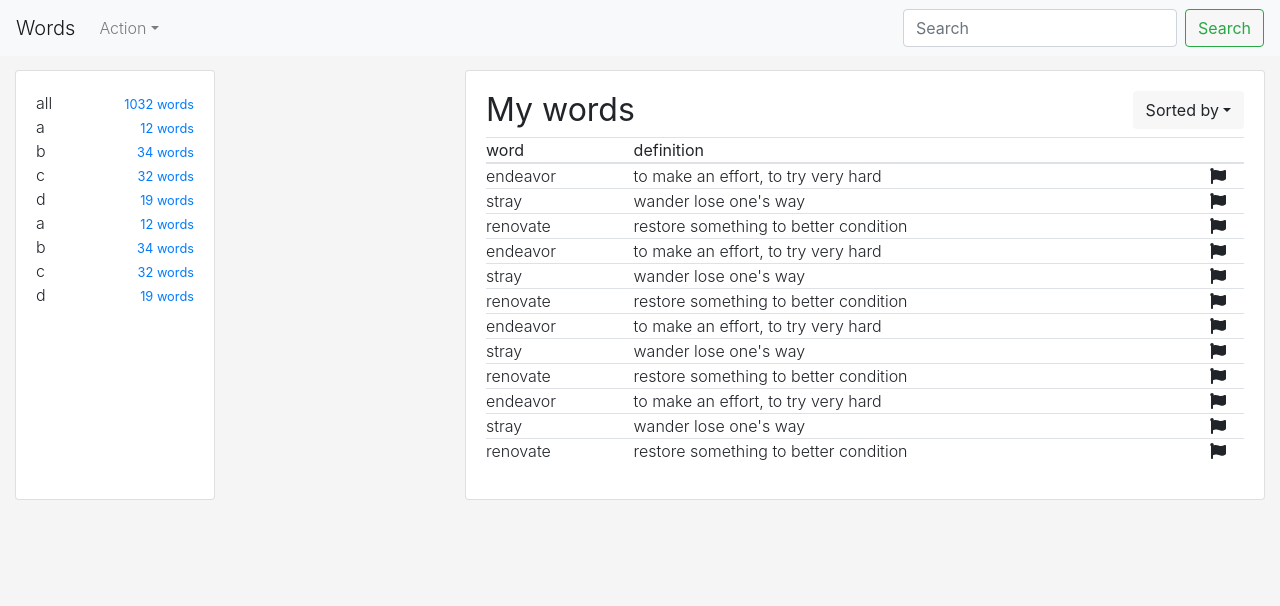
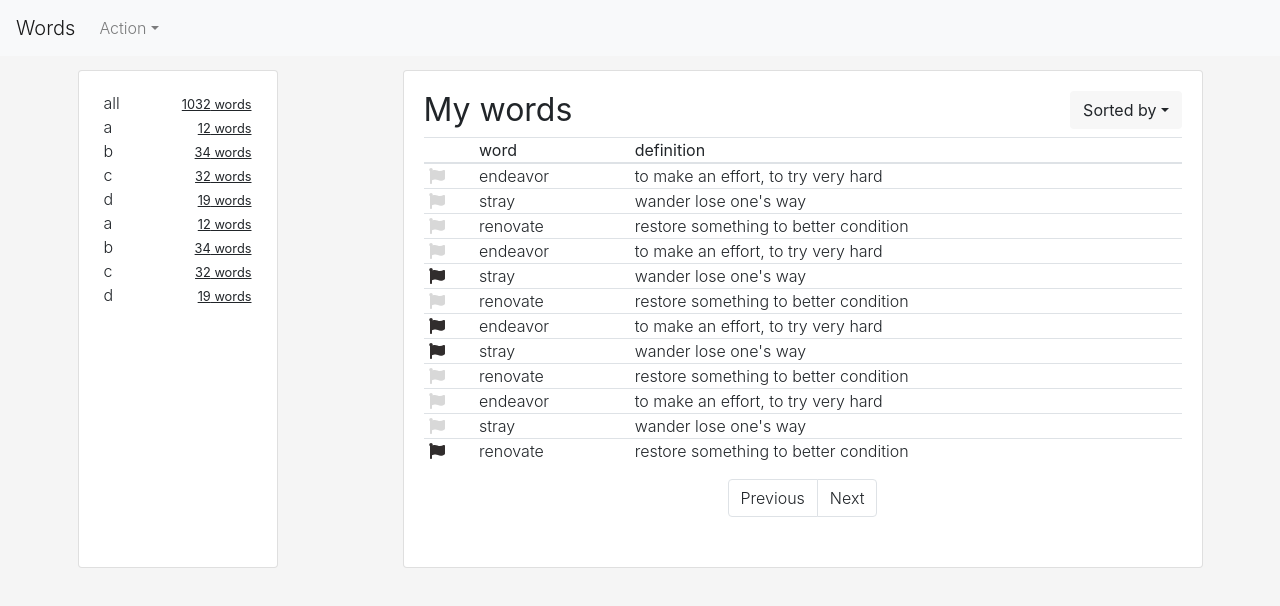
Before and after one commit to b06901135/final_App, a React (Create React App) app in the folder client/: page / in a window 1280 px wide. Shown: the top 606 px of the page. Built offline with nearby package versions, Linux system fonts and the light colour scheme.

Commit message:
update client

```diff
--- a/client/public/css/style.css
+++ b/client/public/css/style.css
@@ -12,7 +12,7 @@ nav {
 }
 
 .table td, .table th {
-    padding: 0;
+    padding: 0 5px;
     line-height: 1.5;
 }
 
--- a/client/src/App.js
+++ b/client/src/App.js
@@ -2,12 +2,14 @@ import React from 'react';
 import { HashRouter, Route } from 'react-router-dom';
 import Home from './pages/Home';
 import AddNew from './pages/AddNew';
+import Quiz from './pages/Quiz';
 
 function App() {
     return (
         <HashRouter>
             <Route exact path='/' render={() => <Home />} />
-            <Route exact path='/add-new-word' render={() => <AddNew />}/>
+            <Route exact path='/add-new-word' render={() => <AddNew />} />
+            <Route exact path='/quiz' render={() => <Quiz />} />
         </HashRouter>
     );
 }
--- a/client/src/containers/Navbar.js
+++ b/client/src/containers/Navbar.js
@@ -19,16 +19,10 @@ export default function Navbar() {
                             </a>
                             <div className="dropdown-menu" aria-labelledby="navbarDropdown">
                                 <Link to='add-new-word' className="dropdown-item">Add new word</Link>
-                                <a className="dropdown-item" href="#">Another action</a>
-                                <div className="dropdown-divider"></div>
-                                <a className="dropdown-item" href="#">Logout</a>
+                                <Link to='quiz' className="dropdown-item">Take a quiz</Link>
                             </div>
                         </li>
                     </ul>
-                    <form className="form-inline my-2 my-lg-0">
-                        <input className="form-control mr-sm-2" type="search" placeholder="Search" aria-label="Search" />
-                        <button className="btn btn-outline-success my-2 my-sm-0" type="submit">Search</button>
-                    </form>
                 </div>
             </nav>
         </div>
--- a/client/src/pages/Home.js
+++ b/client/src/pages/Home.js
@@ -46,59 +46,83 @@ export default class Home extends Component {
         words: [
             {
                 name: "endeavor",
-                def: "to make an effort, to try very hard"
+                definition: "to make an effort, to try very hard",
+                flag: false
             },
             {
                 name: "stray",
-                def: "wander lose one's way"
+                definition: "wander lose one's way",
+                flag: false
             },
             {
                 name: "renovate",
-                def: "restore something to better condition"
+                definition: "restore something to better condition",
+                flag: false
             },
             {
                 name: "endeavor",
-                def: "to make an effort, to try very hard"
+                definition: "to make an effort, to try very hard",
+                flag: false
             },
             {
                 name: "stray",
-                def: "wander lose one's way"
+                definition: "wander lose one's way",
+                flag: true
             },
             {
                 name: "renovate",
-                def: "restore something to better condition"
+                definition: "restore something to better condition",
+                flag: false
             },
             {
                 name: "endeavor",
-                def: "to make an effort, to try very hard"
+                definition: "to make an effort, to try very hard",
+                flag: true
             },
             {
                 name: "stray",
-                def: "wander lose one's way"
+                definition: "wander lose one's way",
+                flag: true
             },
             {
                 name: "renovate",
-                def: "restore something to better condition"
+                definition: "restore something to better condition",
+                flag: false
             },
             {
                 name: "endeavor",
-                def: "to make an effort, to try very hard"
+                definition: "to make an effort, to try very hard",
+                flag: false
             },
             {
                 name: "stray",
-                def: "wander lose one's way"
+                definition: "wander lose one's way",
+                flag: false
             },
             {
                 name: "renovate",
-                def: "restore something to better condition"
+                definition: "restore something to better condition",
+                flag: true
             }
         ]
+    }
+    flagged = (id) => {
+        console.log(`flagged ${id}`);
+    }
+    sortedBy = (method) => {
+        console.log(`sorted by ${method}`);
+    }
+    setCategory = (category) => {
+        console.log(`set category ${category}`);
+    }
+    changePage = (method) => {
+        console.log(`method change ${method}`);
     }
     render() {
         return (
             <div>
                 <Navbar />
-                <div className="container-fluid" style={{ display: 'flex', justifyContent: 'space-between', flexWrap: 'wrap' }}>
+                <div className="container-fluid" style={{ display: 'flex', justifyContent: 'space-around', flexWrap: 'wrap' }}>
                     <div className="card" style={{ width: '200px' }}>
                         <div className="card-body">
 
@@ -110,7 +134,7 @@ export default class Home extends Component {
                                                 <tr>
                                                     <td>
                                                         {ele.category}
-                                                        <a href="#" style={{float: 'right'}}><small>{ele.number} words</small></a>
+                                                        <a onClick={() => this.setCategory(ele.category)} style={{ float: 'right', cursor: 'pointer', textDecoration: 'underline' }}><small>{ele.number} words</small></a>
 
                                                     </td>
                                                 </tr>
@@ -129,17 +153,17 @@ export default class Home extends Component {
                                     Sorted by
                                 </button>
                                 <div className="dropdown-menu" aria-labelledby="dropdownMenuButton">
-                                    <a className="dropdown-item" href="#">alphabetic</a>
-                                    <a className="dropdown-item" href="#">latest</a>
-                                    <a className="dropdown-item" href="#">difficulty</a>
+                                    <a className="dropdown-item" onClick={() => this.sortedBy('alphabetic')}>alphabetic</a>
+                                    <a className="dropdown-item" onClick={() => this.sortedBy('latest')}>latest</a>
+                                    <a className="dropdown-item" onClick={() => this.sortedBy('flag')}>flag</a>
                                 </div>
                             </div>
-                            <table class="table">
+                            <table className="table">
                                 <thead>
                                     <tr>
+                                        <th></th>
                                         <th scope="col">word</th>
                                         <th scope="col">definition</th>
-                                        <th></th>
                                     </tr>
                                 </thead>
                                 <tbody>
@@ -147,15 +171,29 @@ export default class Home extends Component {
                                         this.state.words.map(word => {
                                             return (
                                                 <tr>
+                                                    <td><FontAwesomeIcon icon='flag' onClick={() => { this.flagged(word.id) }} style={(() => {
+                                                        if (word.flag === true) {
+                                                            return { color: '#312d2d' };
+                                                        } else {
+                                                            return { color: '#d8d8d8' };
+                                                        }
+                                                    })()} /></td>
                                                     <td>{word.name}</td>
-                                                    <td>{word.def}</td>
-                                                    <td><FontAwesomeIcon icon='flag' /></td>
+                                                    <td>{word.definition}</td>
                                                 </tr>
                                             );
                                         })
                                     }
                                 </tbody>
                             </table>
+                            <div style={{ display: 'flex', justifyContent: 'center' }}>
+                                <nav>
+                                    <ul className="pagination" >
+                                        <li className="page-item"><a className="page-link" style={{ cursor: 'pointer' }} onClick={() => this.changePage('previous')}>Previous</a></li>
+                                        <li className="page-item"><a className="page-link" style={{ cursor: 'pointer' }} onClick={() => this.changePage('next')}>Next</a></li>
+                                    </ul>
+                                </nav>
+                            </div>
                         </div>
                     </div>
                 </div>
--- /dev/null
+++ b/client/src/pages/Quiz.js
@@ -0,0 +1,85 @@
+import React, { Component } from 'react';
+import Navbar from '../containers/Navbar';
+
+export default class Quiz extends Component {
+    state = {
+        answers: [
+            {
+                id: '0',
+                answer: ''
+            },
+            {
+                id: '1',
+                answer: ''
+            },
+            {
+                id: '2',
+                answer: ''
+            }
+        ],
+        quiz: [
+            {
+                id: '0',
+                name: "endeavor",
+                definition: "to make an effort, to try very hard",
+                flag: false
+            },
+            {
+                id: '1',
+                name: "stray",
+                definition: "wander lose one's way",
+                flag: false
+            },
+            {
+                id: '2',
+                name: "renovate",
+                definition: "restore something to better condition",
+                flag: false
+            }
+        ]
+    }
+    onChange = (id, e) => {
+        let answers = this.state.answers;
+        answers[answers.findIndex(ele => {
+            return (ele.id === id);
+        })].answer = e.target.value;
+        this.setState({answers, answers});
+    }
+    submit = () => {
+        console.log(this.state.answers);
+    }
+    render() {
+        return (
+            <div>
+                <Navbar />
+                <div className="container">
+
+                    <div className="card">
+                        <div className="card-body">
+                            <h2>Quiz</h2>
+                            <table className="table">
+                                <thead>
+                                    <tr>
+                                        <th style={{ width: '20%' }}>word</th>
+                                        <th>definition</th>
+                                    </tr>
+                                </thead>
+                                <tbody>
+                                    {this.state.quiz.map(word => {
+                                        return (
+                                            <tr>
+                                                <td><input type="text" className="form-control" onChange={(e) => this.onChange(word.id, e)} style={{ padding: '0', height: '1.5rem' }} /></td>
+                                                <td>{word.definition}</td>
+                                            </tr>
+                                        );
+                                    })}
+                                </tbody>
+                            </table>
+                            <button className="btn" style={{ width: '150px', backgroundColor: '#e8ecef' }} onClick={() => this.submit()}>submit</button>
+                        </div>
+                    </div>
+                </div>
+            </div>
+        )
+    }
+}
```
Also changed, not shown: client/src/pages/AddNew.js (+40 -11 lines).
